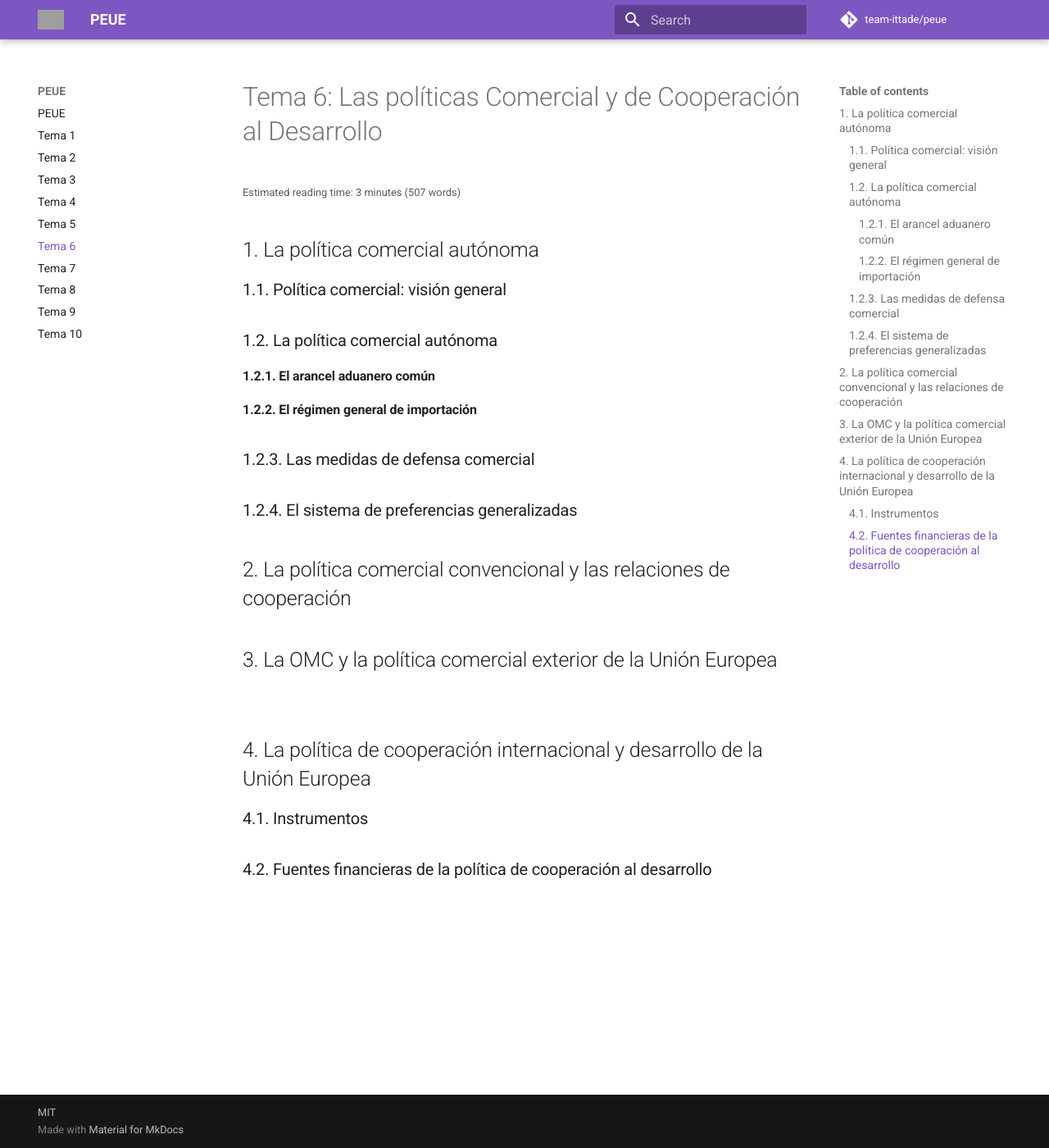
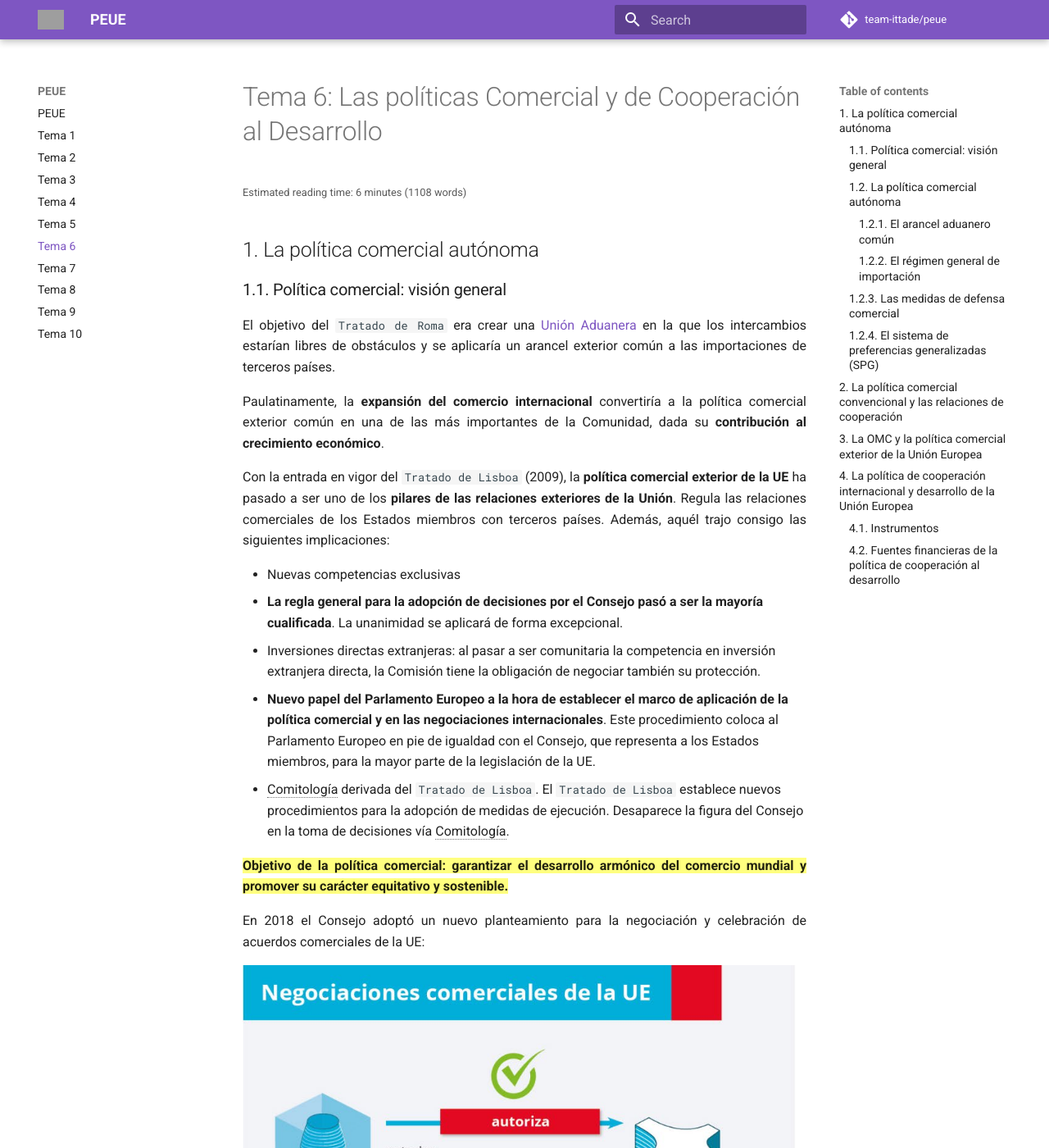
Before and after one commit to team-ittade/peue, an MkDocs documentation site: the page built from docs/tema-6.md, in a window 1280 px wide and 1400 px high. Shown: the whole window at 82% size. Built offline with MkDocs 1.6.1 and Material for MkDocs 9.7.7, drawn with Linux system fonts in a browser that asks for light colours; comment, search, counter and statistics services are not loaded; some of the changed text lies outside the part shown; grey boxes are pictures that could not be loaded.

Commit message:
feat: continue work on lection 6

```diff
--- a/docs/data/progress.json
+++ b/docs/data/progress.json
@@ -4,7 +4,7 @@
   "3": { "total": 30, "done": 30 },
   "4": { "total": 33, "done": 33 },
   "5": { "total": 45, "done": 45 },
-  "6": { "total": 34, "done": 0 },
+  "6": { "total": 34, "done": 10 },
   "7": { "total": 16, "done": 0 },
   "8": { "total": 42, "done": 0 },
   "9": { "total": 30, "done": 0 },
--- a/docs/tema-6.md
+++ b/docs/tema-6.md
@@ -4,15 +4,59 @@
 
 ### 1.1. Política comercial: visión general
 
+El objetivo del `Tratado de Roma` era crear una [Unión Aduanera](tema-1.md) en la que los intercambios estarían libres de obstáculos y se aplicaría un arancel exterior común a las importaciones de terceros países.
+
+Paulatinamente, la **expansión del comercio internacional** convertiría a la política comercial exterior común en una de las más importantes de la Comunidad, dada su **contribución al crecimiento económico**.
+
+Con la entrada en vigor del `Tratado de Lisboa` (2009), la **política comercial exterior de la UE** ha pasado a ser uno de los **pilares de las relaciones exteriores de la Unión**. Regula las relaciones comerciales de los Estados miembros con terceros países. Además, aquél trajo consigo las siguientes implicaciones:
+
+- Nuevas competencias exclusivas
+- **La regla general para la adopción de decisiones por el Consejo pasó a ser la mayoría cualificada**. La unanimidad se aplicará de forma excepcional.
+- Inversiones directas extranjeras: al pasar a ser comunitaria la competencia en inversión extranjera directa, la Comisión tiene la obligación de negociar también su protección.
+- **Nuevo papel del Parlamento Europeo a la hora de establecer el marco de aplicación de la política comercial y en las negociaciones internacionales**. Este procedimiento coloca al Parlamento Europeo en pie de igualdad con el Consejo, que representa a los Estados miembros, para la mayor parte de la legislación de la UE.
+- Comitología derivada del `Tratado de Lisboa`. El `Tratado de Lisboa` establece nuevos procedimientos para la adopción de medidas de ejecución. Desaparece la figura del Consejo en la toma de decisiones vía Comitología.
+
+*[Comitología]: Procedimientos de delegación en la Comisión
+
+==**Objetivo de la política comercial: garantizar el desarrollo armónico del comercio mundial y promover su carácter equitativo y sostenible.**==
+
+En 2018 el Consejo adoptó un nuevo planteamiento para la negociación y celebración de acuerdos comerciales de la UE:
+
+![Gráfico de negociaciones comerciales](images/tema-6/grafico-negociaciones-comerciales-1.jpg)
+
+![Gráfico de negociaciones comerciales](images/tema-6/grafico-negociaciones-comerciales-2.jpg)
+
+El análisis de la Política Comercial Exterior suele separarse en dos grandes bloques:
+
+- [**Política comercial autónoma**](#12-la-política-comercial-autónoma): hace referencia a las medidas establecidas por la propia UE con carácter unilateral, respetando las obligaciones multilaterales que se derivan de sus compro-misos ante la Organización Mundial del Comercio (OMC).
+- [**Política comercial convencional**](#2-la-política-comercial-convencional-y-las-relaciones-de-cooperación): se basa en los acuerdos suscritos por la UE con distintos países o grupos de países (*la mayoría de ellos en vías de desarrollo*). Dichos acuerdos han de ser compatibles con las reglas de la OMC y adaptarse como excepciones específicas al **principio de la nación más favorecida**.
+
+==Ambos grupos de políticas se refieren únicamente al comercio de la UE con el resto del mundo. **El comercio entre Estados miembros no forma parte de la política comercial**.==
+
 ### 1.2. La política comercial autónoma
 
 #### 1.2.1. El arancel aduanero común
 
+Consiste en aplicar derechos de aduana uniformes a los productos importados de terceros países, independientemente de cual sea el Estado miembro de destino.
+
+Las importaciones procedentes de otro Estado miembro disfrutan por definición de un régimen más favorable que las procedentes de un tercer Estado.
+
+Los aranceles no son uniformes para todos los productos y han sido reducidos en múltiples ocasiones a lo largo del tiempo.
+
 #### 1.2.2. El régimen general de importación
+
+Está libre de restricciones cuantitativas, pudiéndose recurrir a medidas de salvaguardia cuando se considere oportuno.
+
+Excepciones: algunos productos agrícolas y textiles.
 
 ### 1.2.3. Las medidas de defensa comercial
 
-### 1.2.4. El sistema de preferencias generalizadas
+Tiene carácter liberalizado, aunque contempla:
+
+1. Medidas de salvaguarda (*ej: por escasez de productos esenciales*)
+2. Restricciones o prohibiciones a la exportación, por razones de moralidad pública, orden público, seguridad pública, salud y medio ambiente, etc.
+
+### 1.2.4. El sistema de preferencias generalizadas (SPG)
 
 ## 2. La política comercial convencional y las relaciones de cooperación
 
```
Also changed, not shown: docs/images/tema-6/grafico-negociaciones-comerciales-1.jpg (added), docs/images/tema-6/grafico-negociaciones-comerciales-2.jpg (added).
